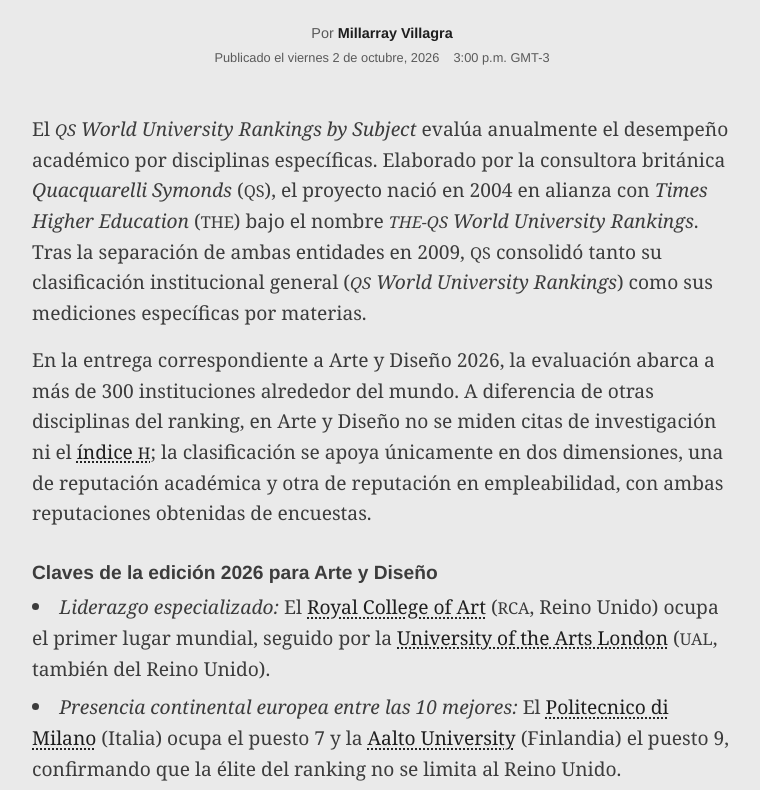
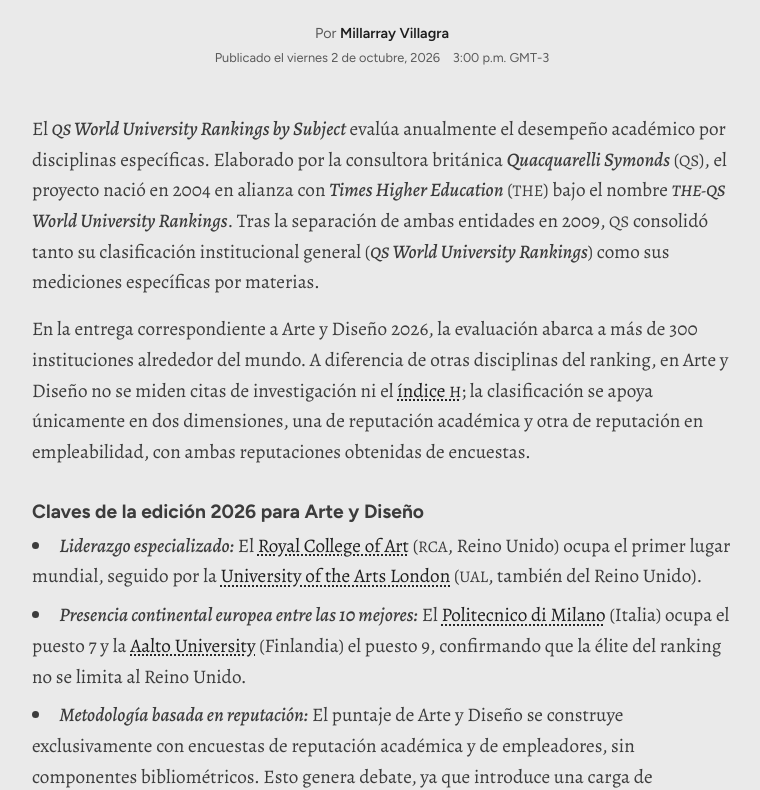
Before and after one commit to millarraycvo/clase_7, a plain HTML site: page index.html in a window 1280 px wide. Shown: the part 282-1072 px from the top of the page, without its empty margins (258-1018 px from the left). Drawn offline with nearby package versions, Linux system fonts and the light colour scheme; no server answers.

Commit message:
Add files via upload

```diff
--- a/index.html
+++ b/index.html
@@ -4,9 +4,9 @@
         <meta charset="utf-8" />
         <meta name="viewport" content="width=device-width, initial-scale=1" />
         <title>Ranking QS • Arte y Diseño • 2026</title>
-        <link rel="preconnect" href="https://fonts.googleapis.com" />
-        <link rel="preconnect" href="https://fonts.gstatic.com" crossorigin />
-        <link href="https://fonts.googleapis.com/css2?family=Newsreader:ital,opsz,wght@0,6..72,200..800;1,6..72,200..800&family=Source+Sans+3:ital,wght@0,200..900;1,200..900&display=swap" rel="stylesheet" />
+        <link rel="preconnect" href="https://fonts.googleapis.com">
+<link rel="preconnect" href="https://fonts.gstatic.com" crossorigin>
+<link href="https://fonts.googleapis.com/css2?family=Alegreya:ital,wght@0,400..900;1,400..900&family=Figtree:ital,wght@0,300..900;1,300..900&display=swap" rel="stylesheet">
 		<link href="style.css" rel="stylesheet" />
     </head>
     <body>
--- a/style.css
+++ b/style.css
@@ -9,7 +9,7 @@
                 --color-border: silver;
                 /* Tipografías: si la primera opción no existe, pasa a la siguiente */
                 --font-sans: "Figtree", "Helvetica Neue", Helvetica, Arial, sans-serif;
-                --font-serif: "Gravitas One", Georgia, "Times New Roman", serif;
+                --font-serif: "Alegreya", Georgia, "Times New Roman", serif;
             }
 
             /* Se resetean TODOS los elementos (y sus pseudoelementos antes/después) para reiniciar márgenes y controlar el tamaño real de las cajas */
```
